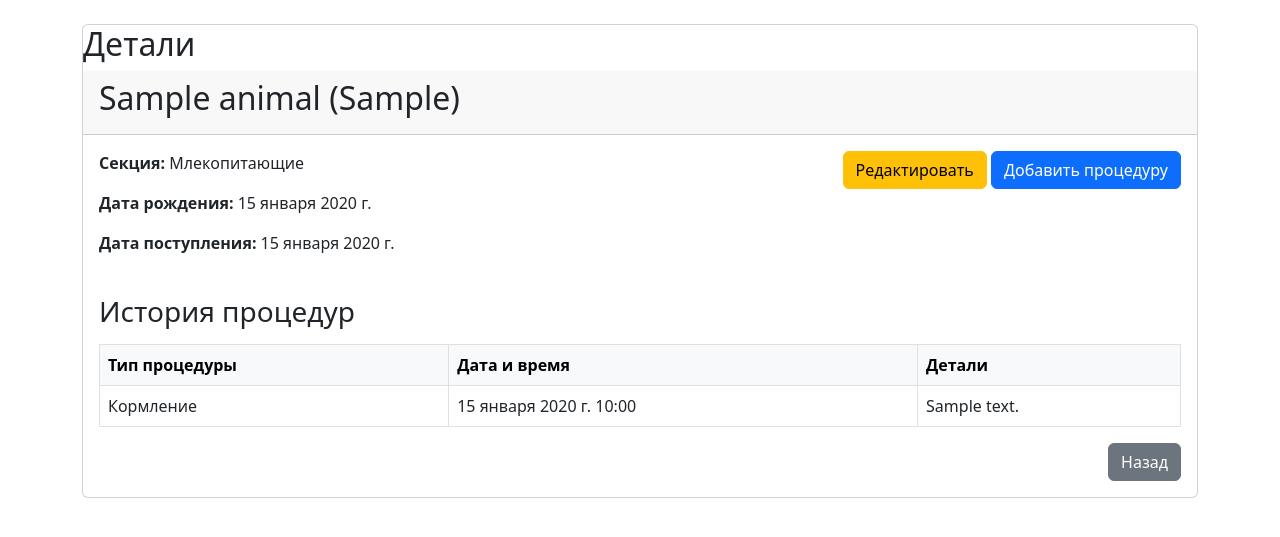
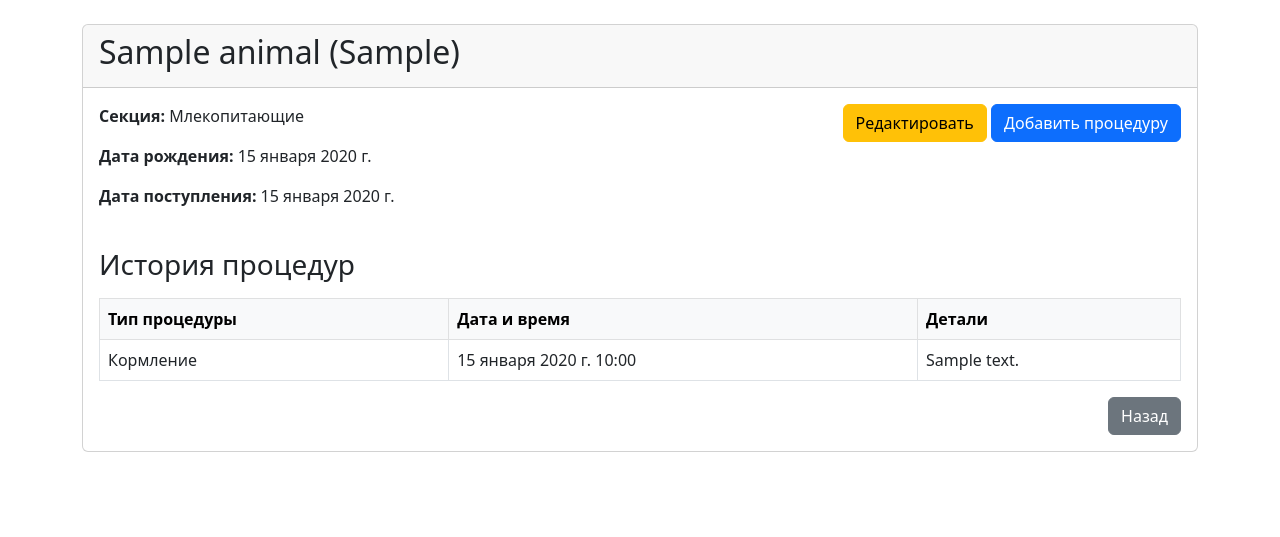
Before and after one commit to FooMaa/Test-Zoo, a Django app: page /animals/1/ in a window 1280 px wide. Shown: the top 537 px of the page. Run offline with Django 4.2, Linux system fonts and the light colour scheme; data comes from the database, SQL or seed files in the repository; tables that the repository leaves empty hold one stand-in row (values such as "Sample post").

Commit message:
Красивее заголовочек

```diff
--- a/animals/templates/animals/animal_detail.html
+++ b/animals/templates/animals/animal_detail.html
@@ -4,7 +4,6 @@
 
 {% block content %}
 <div class="card">
-    <h2>Детали</h2>
     <div class="card-header">
         <h2>{{ animal.name }} ({{ animal.species }})</h2>
     </div>
```
